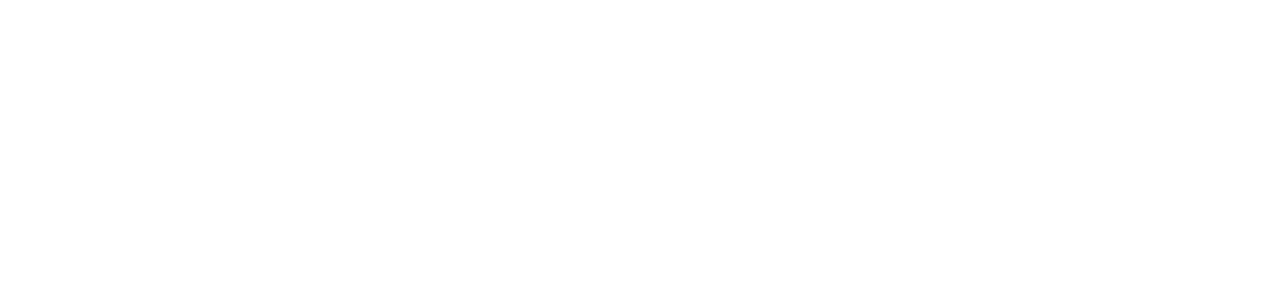
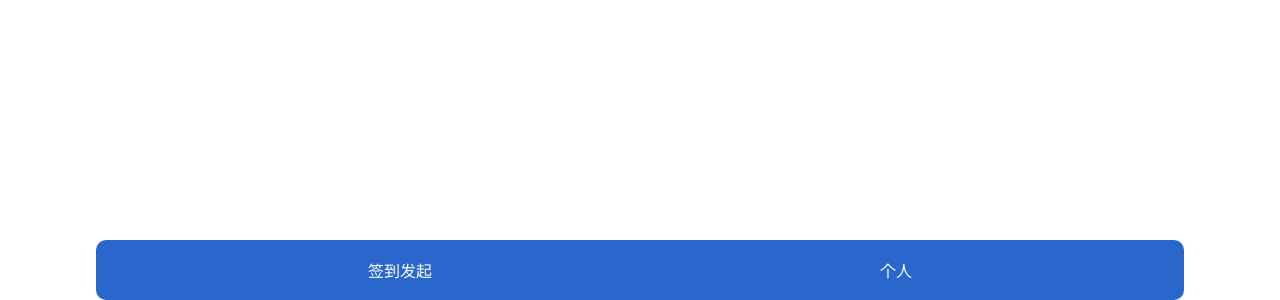
Before and after one commit to gcuteamwork/sign-sys_front, a Vue app in the folder signingSystem/: page / in a window 1280 px wide. Shown: the part 500-800 px from the top of the page. Built offline with nearby package versions, Linux system fonts and the light colour scheme; the HTML template or start-up script is replaced by a standard one.

Commit message:
简单写了一下footer

```diff
--- a/signingSystem/components.d.ts
+++ b/signingSystem/components.d.ts
@@ -12,7 +12,6 @@
     ElFooter: typeof import('element-plus/es')['ElFooter']
     ElHeader: typeof import('element-plus/es')['ElHeader']
     ElMain: typeof import('element-plus/es')['ElMain']
-    IdDialog: typeof import('./src/components/IdDialog.vue')['default']
     QRCode: typeof import('./src/components/QRCode.vue')['default']
     RouterLink: typeof import('vue-router')['RouterLink']
     RouterView: typeof import('vue-router')['RouterView']
--- a/signingSystem/src/App.vue
+++ b/signingSystem/src/App.vue
@@ -1,5 +1,6 @@
 <script setup lang="ts">
 //
+
 </script>
 
 <template>
--- a/signingSystem/src/layouts/Footer.vue
+++ b/signingSystem/src/layouts/Footer.vue
@@ -1,5 +1,39 @@
 <script setup lang="ts">
+</script>
 
-</script>
-<template></template>
-<style scoped></style>
+<template>
+    <div class="footer">
+        <ul>
+            <li>签到发起</li>
+            <li>个人</li>
+        </ul>
+    </div>
+</template>
+<style scoped>
+.footer {
+    position: fixed;
+    bottom: 0;
+    width: 85%;
+    height: 60px;
+    border-radius: 10px;
+    background: rgba(41, 103, 204, 1);
+    display: flex;
+    justify-content: space-around;
+    align-items: center;
+    left: 50%;
+    transform: translateX(-50%);
+}
+
+.footer ul {
+    list-style: none;
+    display: flex;
+    justify-content: space-between;
+    padding: 0 10px;
+    width: 50%;
+    /*这个可能后面要改一下 */
+}
+
+.footer ul li {
+    color: white;
+}
+</style>
```
